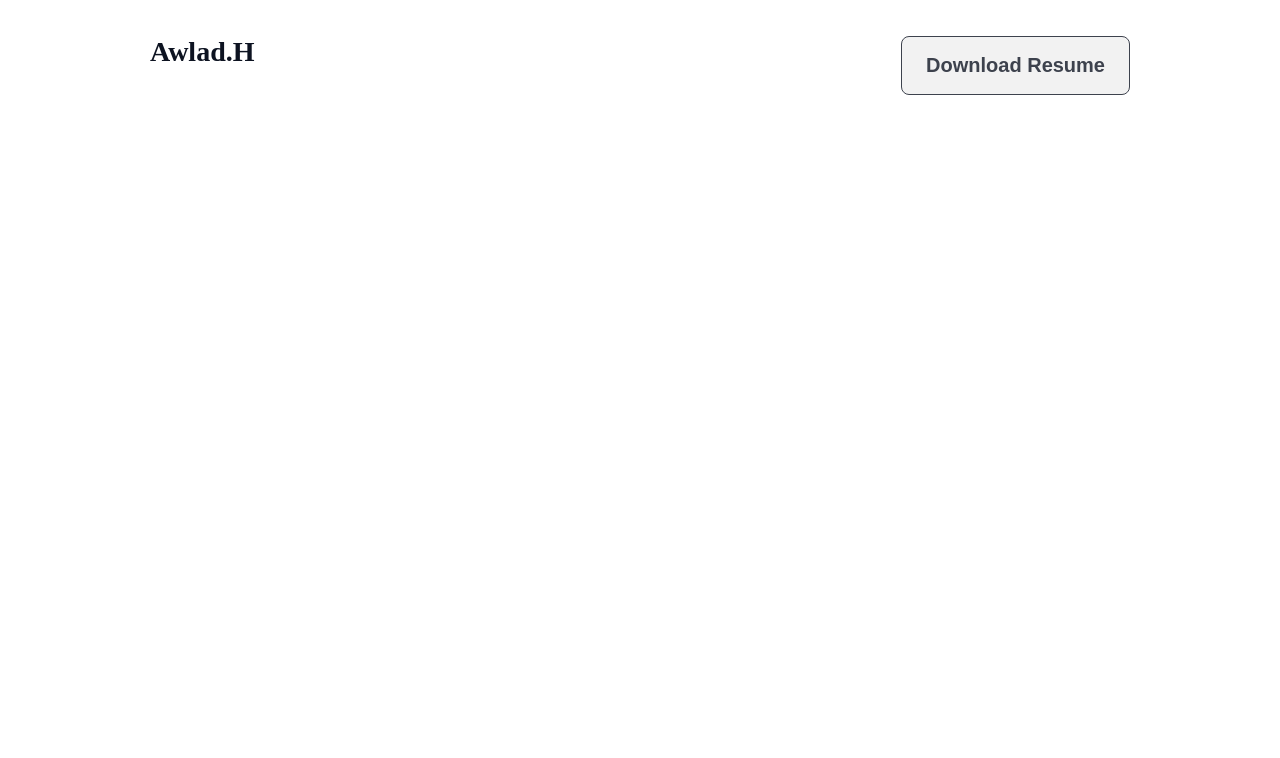
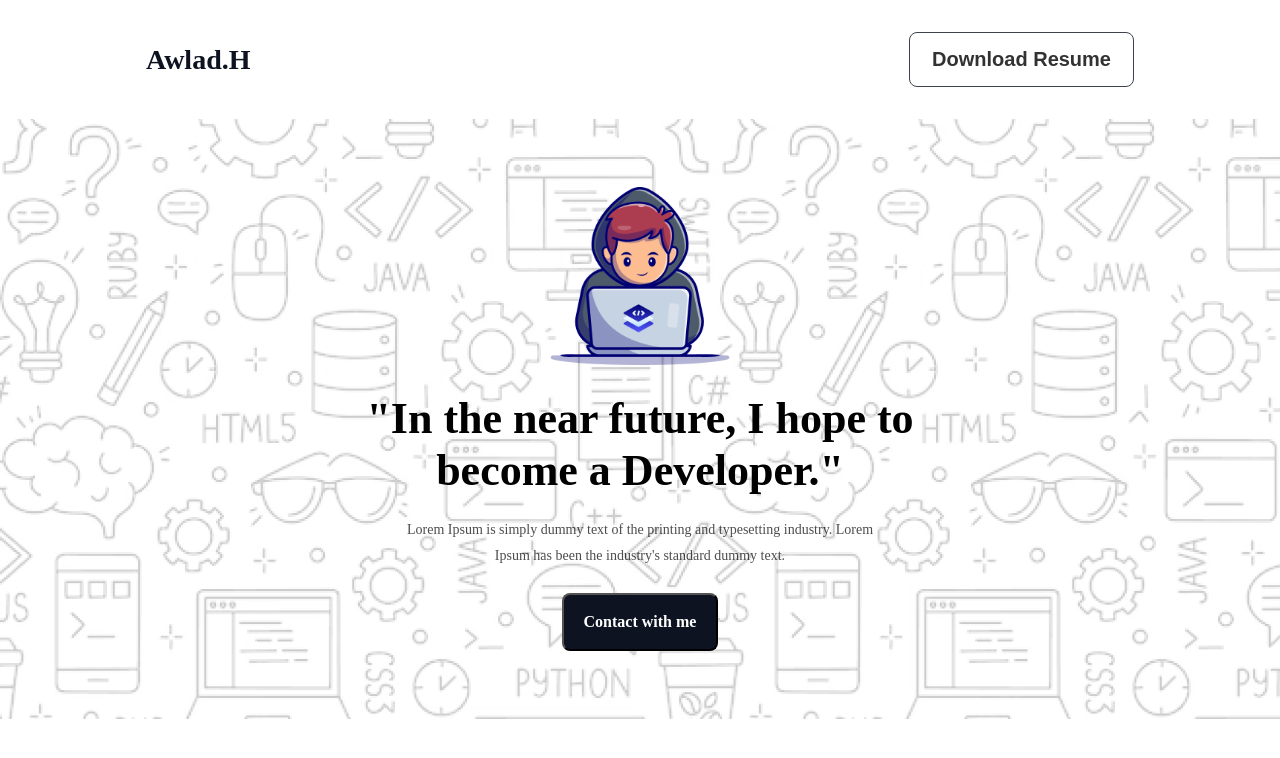
Before and after one commit to SayedSheikh/B10A1-Challenge-Begins, a plain HTML site: page index.html in a window 1280 px wide. Drawn offline with Linux system fonts and the light colour scheme; a web font is replaced by a local one.

Commit message:
added header style and html

```diff
--- a/index.html
+++ b/index.html
@@ -15,8 +15,23 @@
     <header>
       <nav>
         <h2 class="logo color-1">Awlad.H</h2>
-        <button class="primary-btn-1 nav-btn color-1">Download Resume</button>
+        <button class="primary-btn-1 nav-btn">Download Resume</button>
       </nav>
+      <section class="hero">
+        <div class="image">
+          <img src="./assets/Group.png" alt="" />
+        </div>
+        <h1>
+          "In the near future, I hope to<br />
+          become a Developer."
+        </h1>
+        <p>
+          Lorem Ipsum is simply dummy text of the printing and typesetting
+          industry. Lorem<br />
+          Ipsum has been the industry's standard dummy text.
+        </p>
+        <button class="hero-btn">Contact with me</button>
+      </section>
     </header>
     <main></main>
     <footer></footer>
--- a/style.css
+++ b/style.css
@@ -18,19 +18,67 @@
   border: 1px solid #0d1321;
   opacity: 0.8;
   cursor: pointer;
+  background-color: white;
 }
 
 /* nav style */
 nav {
-  margin: 36px 150px;
+  margin: 32px 146px;
   display: flex;
   justify-content: space-between;
+  align-items: center;
 }
 .nav-btn {
   border-radius: 8px;
-  padding: 17px 24px;
+  padding: 15px 22px;
 }
 .logo {
   font-size: 28px;
   font-weight: 800;
 }
+nav h2 {
+  line-height: 0;
+}
+
+/* hero section style */
+.hero {
+  height: 75vh;
+  background-image: url(./assets/Hero-bg.png);
+  display: flex;
+  flex-direction: column;
+  justify-content: center;
+  align-items: center;
+  text-align: center;
+}
+.hero .image img {
+  margin-bottom: 24px;
+  width: 180px;
+}
+.hero h1 {
+  font-size: 44px;
+  font-weight: 800;
+  line-height: 52px;
+  margin-bottom: 20px;
+}
+.hero p {
+  font-size: 14px;
+  font-weight: 400;
+  line-height: 26px;
+  opacity: 0.7;
+  margin-bottom: 24px;
+}
+.hero-btn {
+  padding: 18px 20px;
+  font-family: "Azeret Mono", serif;
+  font-size: 16px;
+  font-weight: 600;
+  color: white;
+  background-color: #0d1321;
+  border-radius: 8px;
+}
+
+/* main style */
+
+main {
+  margin: 0 148px;
+}
```
